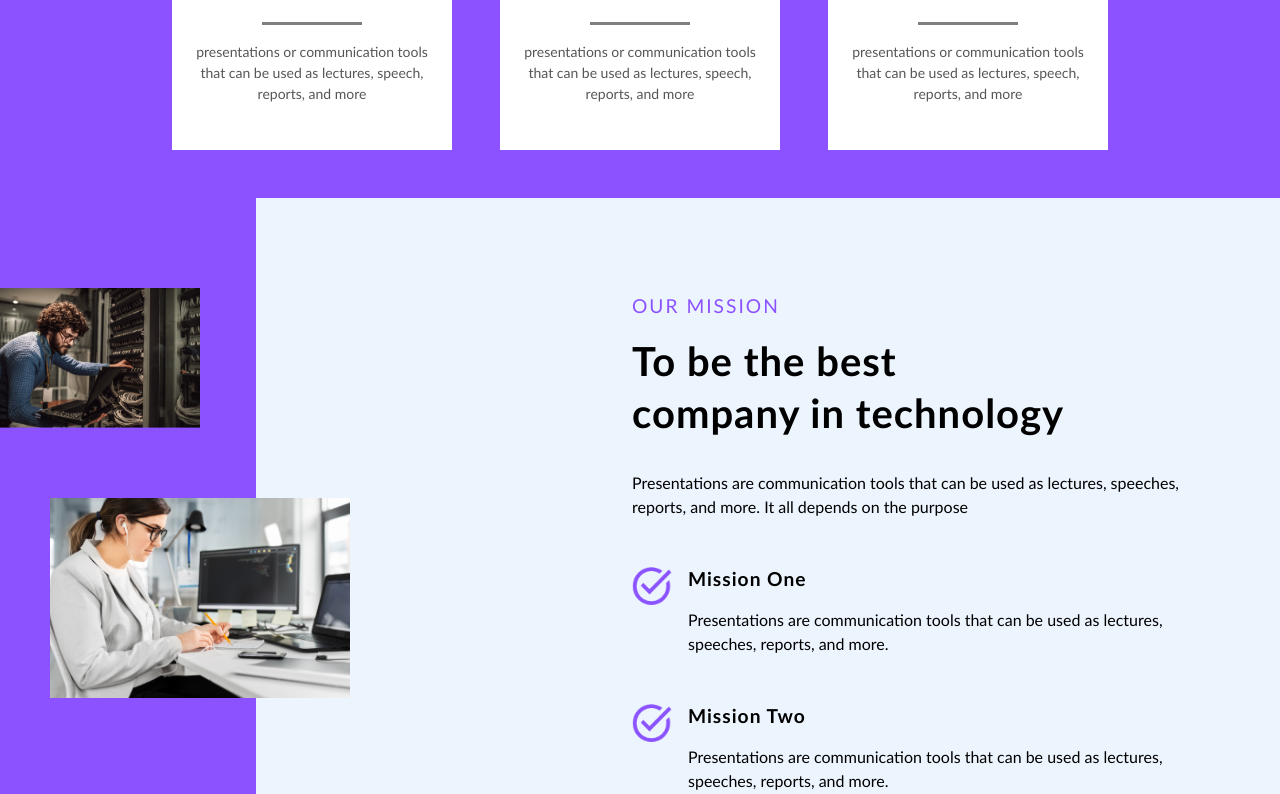
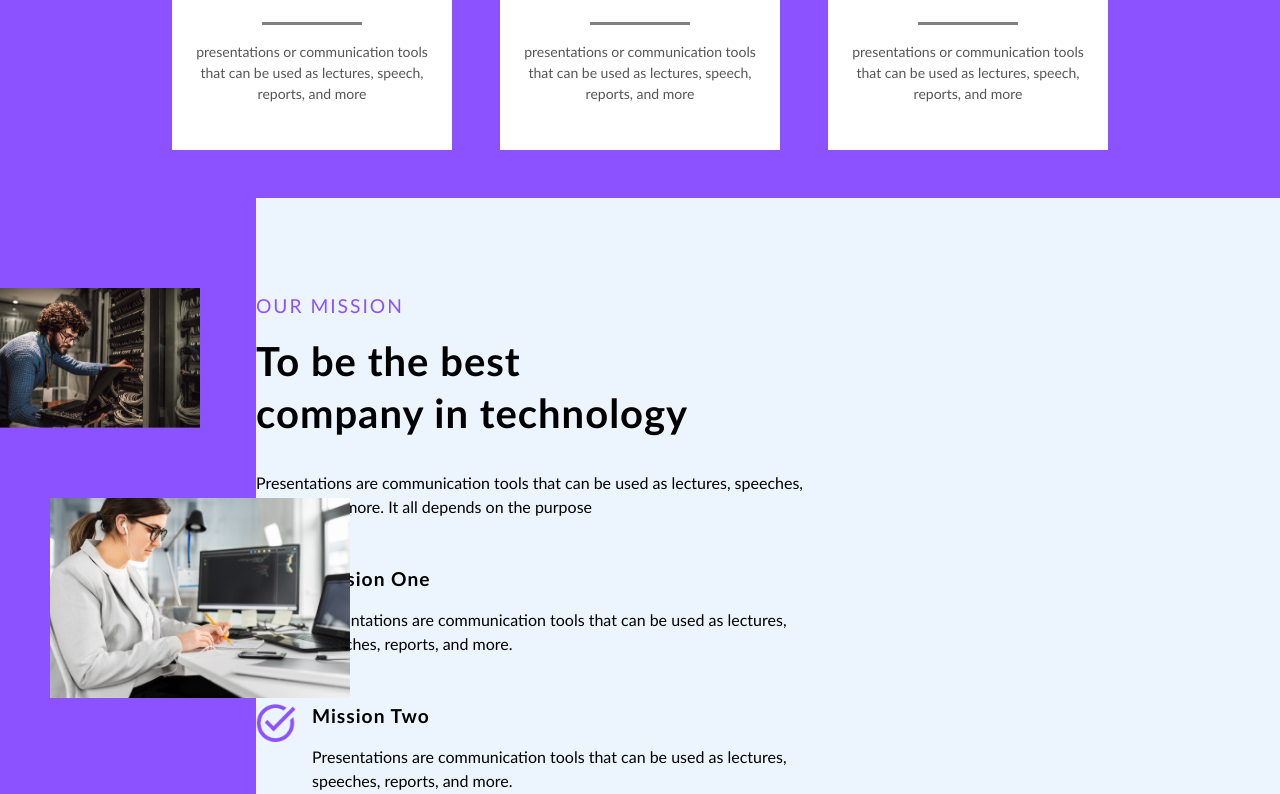
Before and after one commit to MastooraTurkmen/Best-React-Project, a React (Create React App) app: page / in a window 1280 px wide. Shown: the part 2116-2910 px from the top of the page. Built offline with nearby package versions, Linux system fonts and the light colour scheme.

Commit message:
fixing the width

```diff
--- a/src/index.css
+++ b/src/index.css
@@ -445,7 +445,7 @@ nav {
 
 /* section 4 right parts */
 .section-4-right {
-  width: 80vw;
+  /* width: 80vw; */
   background-color: #ECF4FD;
   height: 100vh;
 }
```
